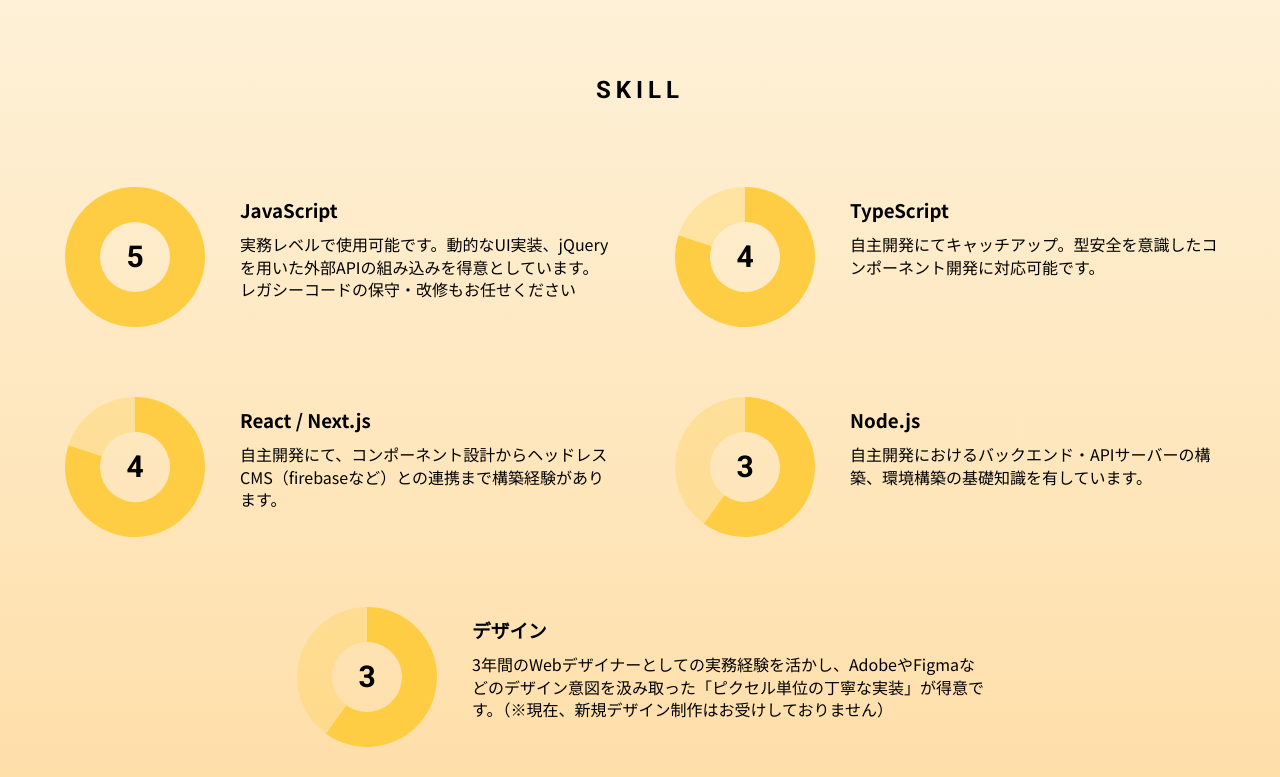
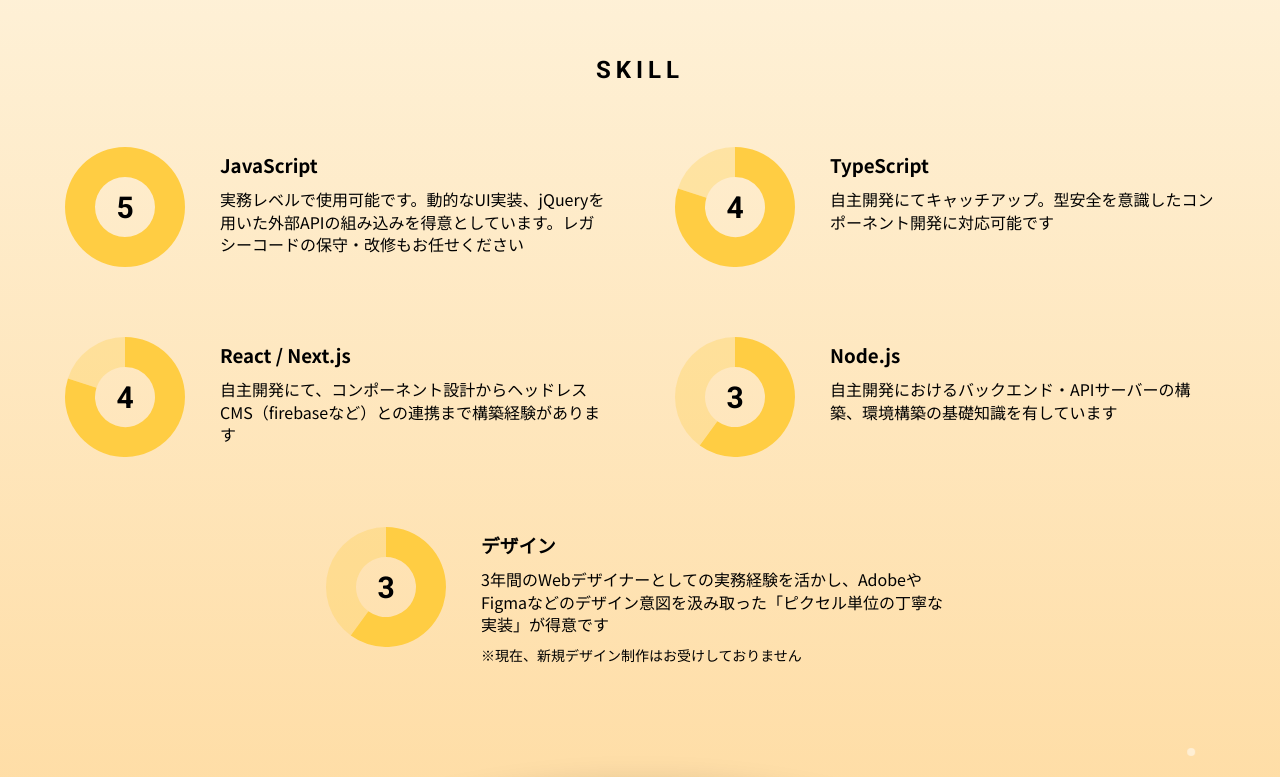
Before and after one commit to apricotn18/portfolio, a Next.js app: page / in a window 1280 px wide. Shown: the part 1120-1897 px from the top of the page. Built offline with nearby package versions, Linux system fonts and the light colour scheme.

Commit message:
fix(skill): バブル泡アニメーションの消滅バグを修正しスキルカードの表示を調整

```diff
--- a/src/app/globals.scss
+++ b/src/app/globals.scss
@@ -23,7 +23,7 @@
 h2 {
 	font-size: 24px;
 	letter-spacing: 5px;
-	margin-bottom: 70px;
+	margin-bottom: 50px;
 	font-family: var(--font-roboto);
 }
 img {
--- a/src/components/skill/Bubble.tsx
+++ b/src/components/skill/Bubble.tsx
@@ -1,24 +1,26 @@
+'use client';
+
 import styles from './styles.module.scss';
 
 const BUBBLES = [
-	{ size: 10, left: 4,  delay: 0,   duration: 8    },
-	{ size: 13, left: 11, delay: 1.5, duration: 10  },
-	{ size: 8,  left: 19, delay: 3,   duration: 7   },
-	{ size: 11, left: 27, delay: 0.5, duration: 9   },
-	{ size: 12, left: 34, delay: 4,   duration: 8.5 },
-	{ size: 7,  left: 42, delay: 2,   duration: 6   },
-	{ size: 14, left: 50, delay: 5,   duration: 10  },
-	{ size: 9,  left: 57, delay: 1,   duration: 7   },
-	{ size: 14, left: 64, delay: 3.5, duration: 9   },
-	{ size: 10, left: 72, delay: 0,   duration: 8   },
-	{ size: 11, left: 79, delay: 4.5, duration: 7   },
-	{ size: 13, left: 87, delay: 2.5, duration: 10  },
-	{ size: 8,  left: 93, delay: 1,   duration: 6   },
-	{ size: 12, left: 23, delay: 6,   duration: 11  },
-	{ size: 6,  left: 48, delay: 7,   duration: 6   },
-	{ size: 13, left: 68, delay: 8,   duration: 9   },
-	{ size: 11, left: 83, delay: 3,   duration: 8   },
-	{ size: 9,  left: 37, delay: 9,   duration: 7   },
+	{ size: 10, left: 4,  delay: 0,   duration: 14 },
+	{ size: 13, left: 11, delay: 1.5, duration: 17 },
+	{ size: 8,  left: 19, delay: 3,   duration: 12 },
+	{ size: 11, left: 27, delay: 0.5, duration: 15 },
+	{ size: 12, left: 34, delay: 4,   duration: 15 },
+	{ size: 7,  left: 42, delay: 2,   duration: 11 },
+	{ size: 14, left: 50, delay: 5,   duration: 17 },
+	{ size: 9,  left: 57, delay: 1,   duration: 12 },
+	{ size: 14, left: 64, delay: 3.5, duration: 15 },
+	{ size: 10, left: 72, delay: 0,   duration: 14 },
+	{ size: 11, left: 79, delay: 4.5, duration: 12 },
+	{ size: 13, left: 87, delay: 2.5, duration: 17 },
+	{ size: 8,  left: 93, delay: 1,   duration: 11 },
+	{ size: 12, left: 23, delay: 6,   duration: 19 },
+	{ size: 6,  left: 48, delay: 7,   duration: 11 },
+	{ size: 13, left: 68, delay: 8,   duration: 15 },
+	{ size: 11, left: 83, delay: 3,   duration: 14 },
+	{ size: 9,  left: 37, delay: 9,   duration: 12 },
 ];
 
 export const Bubble = () => {
--- a/src/components/skill/Skill.tsx
+++ b/src/components/skill/Skill.tsx
@@ -1,12 +1,12 @@
 import { Chart } from "./Chart";
 import { Bubble } from "./Bubble";
 import { SKILLS } from "./data";
-
 import styles from './styles.module.scss';
 
 export default function Skill() {
 	return (
 		<section id="skill" className={styles.skill}>
+			<Bubble />
 			<h2 className={styles.title}>
 				SKILL
 			</h2>
@@ -20,11 +20,11 @@
 						<div className={styles.text}>
 							<h3 className={styles.name}>{skill.name}</h3>
 							<p className={styles.description}>{skill.description}</p>
+							{skill.note && <p className={styles.note}>{skill.note}</p>}
 						</div>
 					</div>
 				))}
 			</div>
-			<Bubble />
 		</section>
 	);
 }
--- a/src/components/skill/data.ts
+++ b/src/components/skill/data.ts
@@ -3,25 +3,30 @@
 		name: 'JavaScript',
 		level: 5,
 		description: `実務レベルで使用可能です。動的なUI実装、jQueryを用いた外部APIの組み込みを得意としています。レガシーコードの保守・改修もお任せください`,
+		note: '',
 	},
 	{
 		name: 'TypeScript',
 		level: 4,
-		description: '自主開発にてキャッチアップ。型安全を意識したコンポーネント開発に対応可能です。',
+		description: '自主開発にてキャッチアップ。型安全を意識したコンポーネント開発に対応可能です',
+		note: '',
 	},
 	{
 		name: 'React / Next.js',
 		level: 4,
-		description: '自主開発にて、コンポーネント設計からヘッドレスCMS（firebaseなど）との連携まで構築経験があります。',
+		description: '自主開発にて、コンポーネント設計からヘッドレスCMS（firebaseなど）との連携まで構築経験があります',
+		note: '',
 	},
 	{
 		name: 'Node.js',
 		level: 3,
-		description: '自主開発におけるバックエンド・APIサーバーの構築、環境構築の基礎知識を有しています。',
+		description: '自主開発におけるバックエンド・APIサーバーの構築、環境構築の基礎知識を有しています',
+		note: '',
 	},
 	{
 		name: 'デザイン',
 		level: 3,
-		description: '3年間のWebデザイナーとしての実務経験を活かし、AdobeやFigmaなどのデザイン意図を汲み取った「ピクセル単位の丁寧な実装」が得意です。（※現在、新規デザイン制作はお受けしておりません）',
+		description: '3年間のWebデザイナーとしての実務経験を活かし、AdobeやFigmaなどのデザイン意図を汲み取った「ピクセル単位の丁寧な実装」が得意です',
+		note: '※現在、新規デザイン制作はお受けしておりません',
 	},
 ] as const;
--- a/src/components/skill/styles.module.scss
+++ b/src/components/skill/styles.module.scss
@@ -10,10 +10,10 @@
 
 .title {
 	position: relative;
-	z-index: 1;
 }
 
 .inner {
+	position: relative;
 	display: flex;
 	flex-wrap: wrap;
 	justify-content: center;
@@ -27,20 +27,20 @@
 	gap: 30px;
 
 	&:last-child {
-		width: 60%;
+		width: 55%;
 	}
 }
 
 .chart {
 	position: relative;
-	width: 150px;
-	height: 150px;
+	width: 130px;
+	height: 130px;
 
 	> p {
 		position: absolute;
 		top: 50%;
 		left: 50%;
-		transform: translate(-50%, calc(-50% + 5px));
+		transform: translate(-50%, calc(-50% + 6px));
 		font-size: 30px;
 		font-weight: bold;
 		font-family: var(--font-roboto);
@@ -48,7 +48,7 @@
 }
 
 .text {
-	padding-top: 20px;
+	padding-top: 15px;
 	text-align: left;
 }
 
@@ -56,9 +56,14 @@
 	margin-top: 10px;
 }
 
+.note {
+	margin-top: 10px;
+	font-size: 14px;
+}
+
 .bubble {
 	position: absolute;
-	bottom: -60px;
+	bottom: 0;
 	border-radius: 50%;
 	background: rgba(255, 255, 255, .5);
 	animation: rise linear infinite;
@@ -66,11 +71,11 @@
 }
 
 @keyframes rise {
-	0%   { transform: translateY(0)      translateX(0);}
-	30%  { transform: translateY(-30vh)  translateX(8px);}
-	55%  { transform: translateY(-55vh)  translateX(-6px);}
-	75%  { transform: translateY(-75vh)  translateX(3px);}
-	100% { transform: translateY(-120vh) translateX(3px);}
+	0%   { transform: translateX(0);     bottom: 0;}
+	30%  { transform: translateX(14px);  bottom: 30%;}
+	55%  { transform: translateX(-12px); bottom: 55%;}
+	75%  { transform: translateX(9px);   bottom: 75%;}
+	100% { transform: translateX(-6px);  bottom: 100%;}
 }
 
 @media screen and (max-width: 600px) {
```
